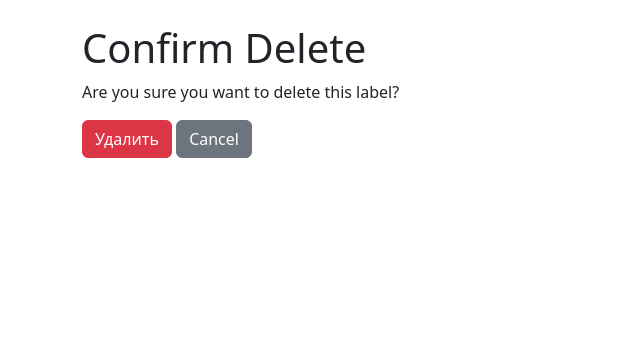
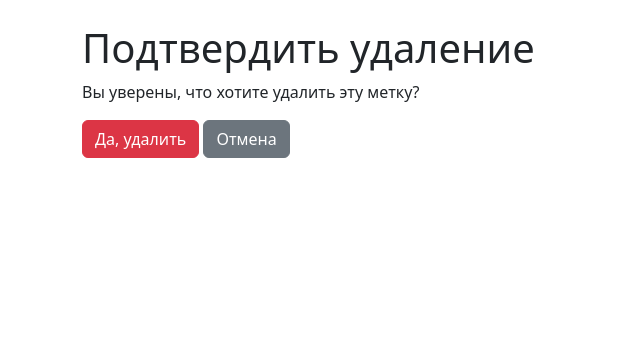
Before and after one commit to Maxcosanostra/python-project-52, a Django app: template templates/labels/label_confirm_delete.html in a window 1280 px wide. Shown: the part 56-420 px from the top of the page, without its empty margins (0-640 px from the left). Run offline with Django 5.2, Linux system fonts and the light colour scheme; the template is opened without the code that fills it, so the values that code supplies are empty; some libraries are stand-ins or nearby versions.

Commit message:
change label_confirm_delete.html due to playwright

```diff
--- a/templates/labels/label_confirm_delete.html
+++ b/templates/labels/label_confirm_delete.html
@@ -1,14 +1,16 @@
 {% extends "base.html" %}
 {% load i18n %}
+
 {% block title %}
-    {% trans "Confirm Delete" %}
+    {% trans "Подтвердить удаление" %}
 {% endblock %}
+
 {% block content %}
-    <h1>{% trans "Confirm Delete" %}</h1>
-    <p>{% trans "Are you sure you want to delete this label?" %}</p>
+    <h1>{% trans "Подтвердить удаление" %}</h1>
+    <p>{% trans "Вы уверены, что хотите удалить эту метку?" %}</p>
     <form method="post">
         {% csrf_token %}
-        <button type="submit" class="btn btn-danger">{% trans "Delete" %}</button>
-        <a href="{% url 'label_list' %}" class="btn btn-secondary">{% trans "Cancel" %}</a>
+        <button type="submit" class="btn btn-danger">{% trans "Да, удалить" %}</button>
+        <a href="{% url 'label_list' %}" class="btn btn-secondary">{% trans "Отмена" %}</a>
     </form>
 {% endblock %}
```
